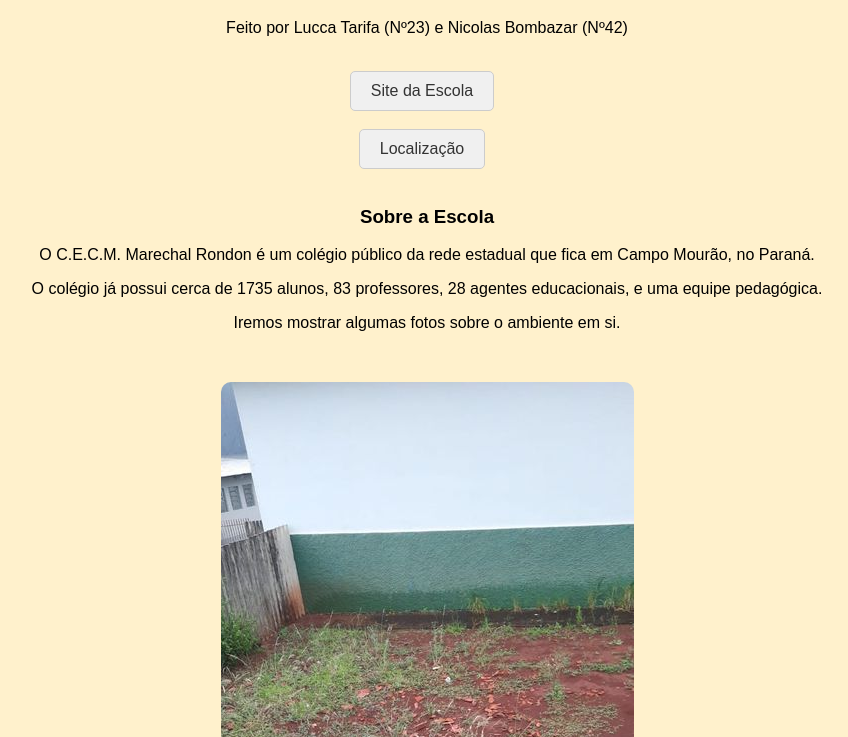
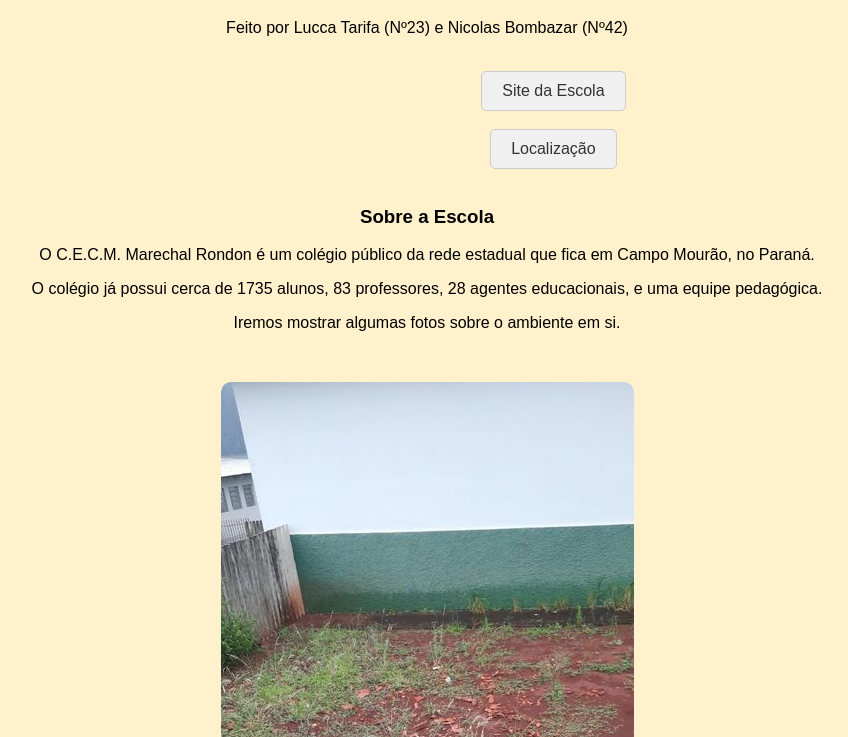
Before and after one commit to luccatarifa/bomba_de_imposto, a plain HTML site: page index.html in a window 1280 px wide. Shown: the part 63-800 px from the top of the page, without its empty margins (213-1061 px from the left). Drawn offline with Linux system fonts and the light colour scheme.

Commit message:
asdasdsd

```diff
--- a/style.css
+++ b/style.css
@@ -47,7 +47,7 @@ body {
     text-decoration: none;
     display: inline-block;
     transition: background-color 0.3s ease;
-    margin-right: 10px;
+    margin-left: 20%;
 }
 
 .botao-padrao:hover {
```
